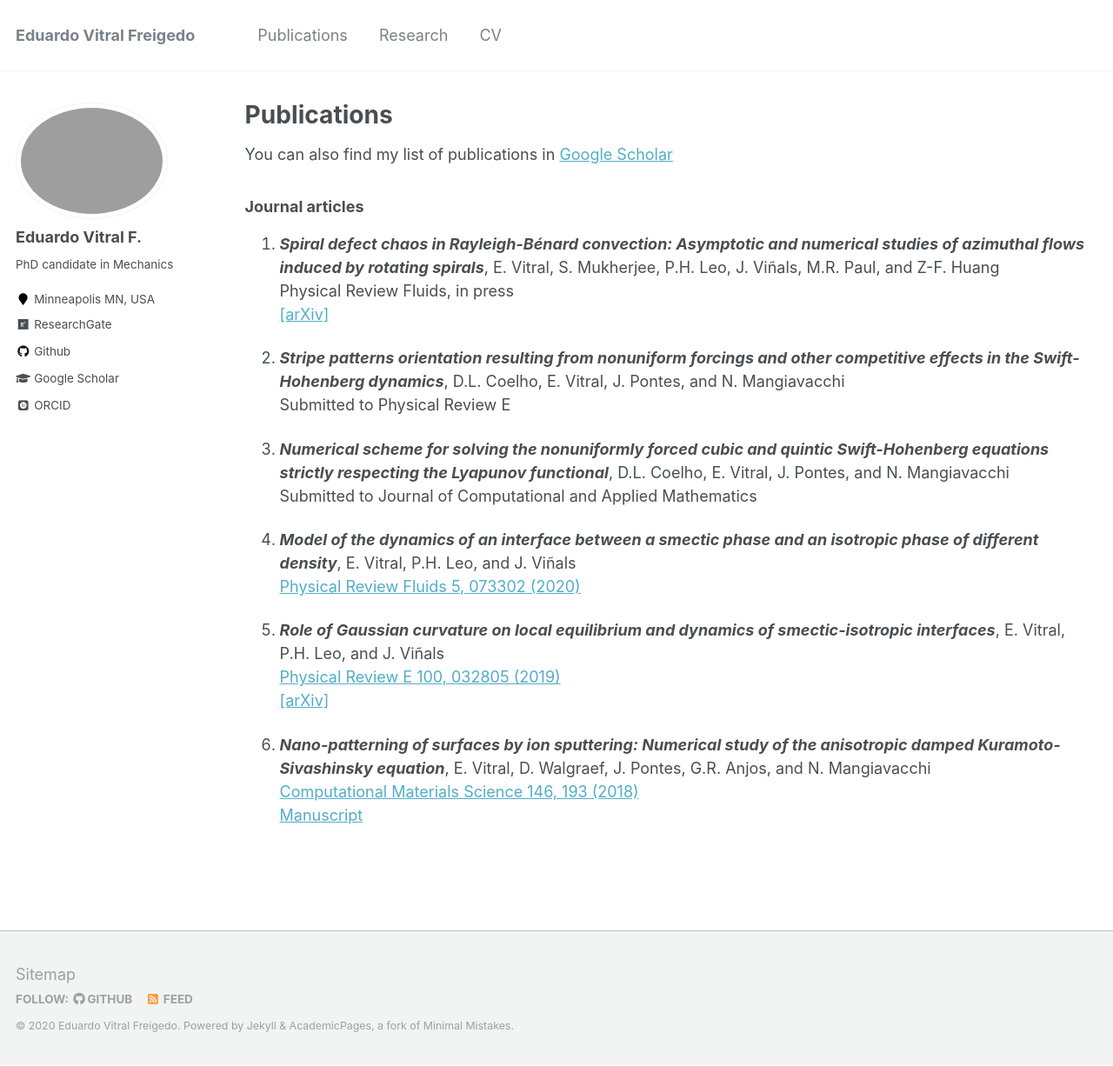
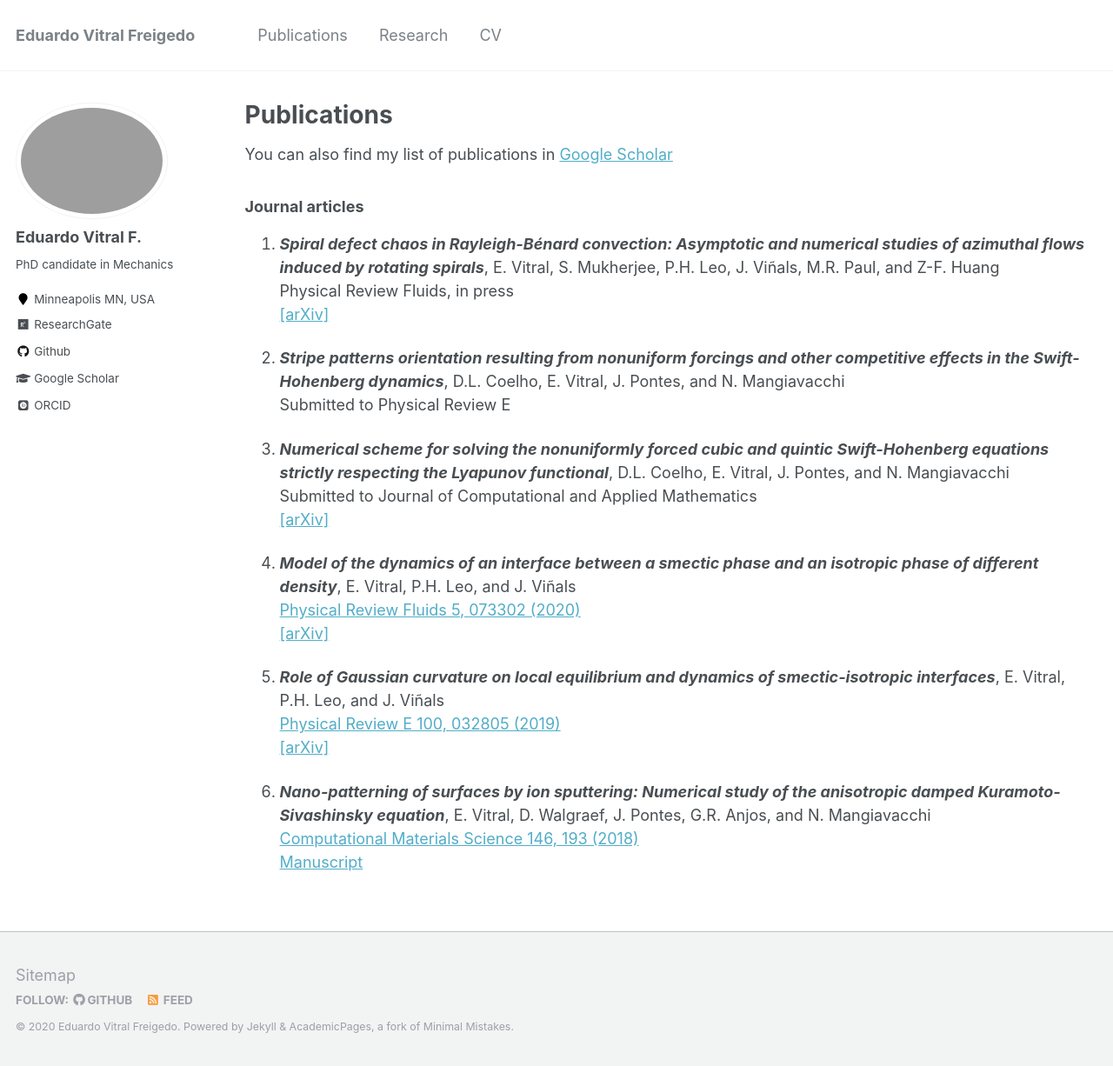
Before and after one commit to evitral/evitral.github.io, a Jekyll site: the page built from _pages/publications.md, in a window 1280 px wide and 1226 px high. Shown: the whole window at 87% size. Built offline with Jekyll 4.4.1, drawn with Linux system fonts in a browser that asks for light colours; some web fonts are replaced.

Commit message:
arxiv links

```diff
--- a/_pages/publications.md
+++ b/_pages/publications.md
@@ -33,11 +33,13 @@ Submitted to Physical Review E
 
 3. _**Numerical scheme for solving the nonuniformly forced cubic and quintic Swift-Hohenberg equations strictly respecting the Lyapunov functional**_,
 D.L.&#160;Coelho, E.&#160;Vitral, J.&#160;Pontes, and N.&#160;Mangiavacchi <br />
-Submitted to Journal of Computational and Applied Mathematics
+Submitted to Journal of Computational and Applied Mathematics <br />
+[[arXiv]](https://arxiv.org/abs/2007.16080)
 
 4. _**Model of the dynamics of an interface between a smectic phase and an isotropic phase of different density**_,
 E.&#160;Vitral, P.H.&#160;Leo, and J.&#160;Viñals <br />
 [Physical Review Fluids 5, 073302 (2020)](https://journals.aps.org/prfluids/abstract/10.1103/PhysRevFluids.5.073302) <br />
+[[arXiv]](https://arxiv.org/abs/2007.15804)
 
 5. _**Role of Gaussian curvature on local equilibrium and dynamics of smectic-isotropic interfaces**_,
 E.&#160;Vitral, P.H.&#160;Leo, and J.&#160;Viñals <br />
```
Also changed, not shown: 2 other files.
